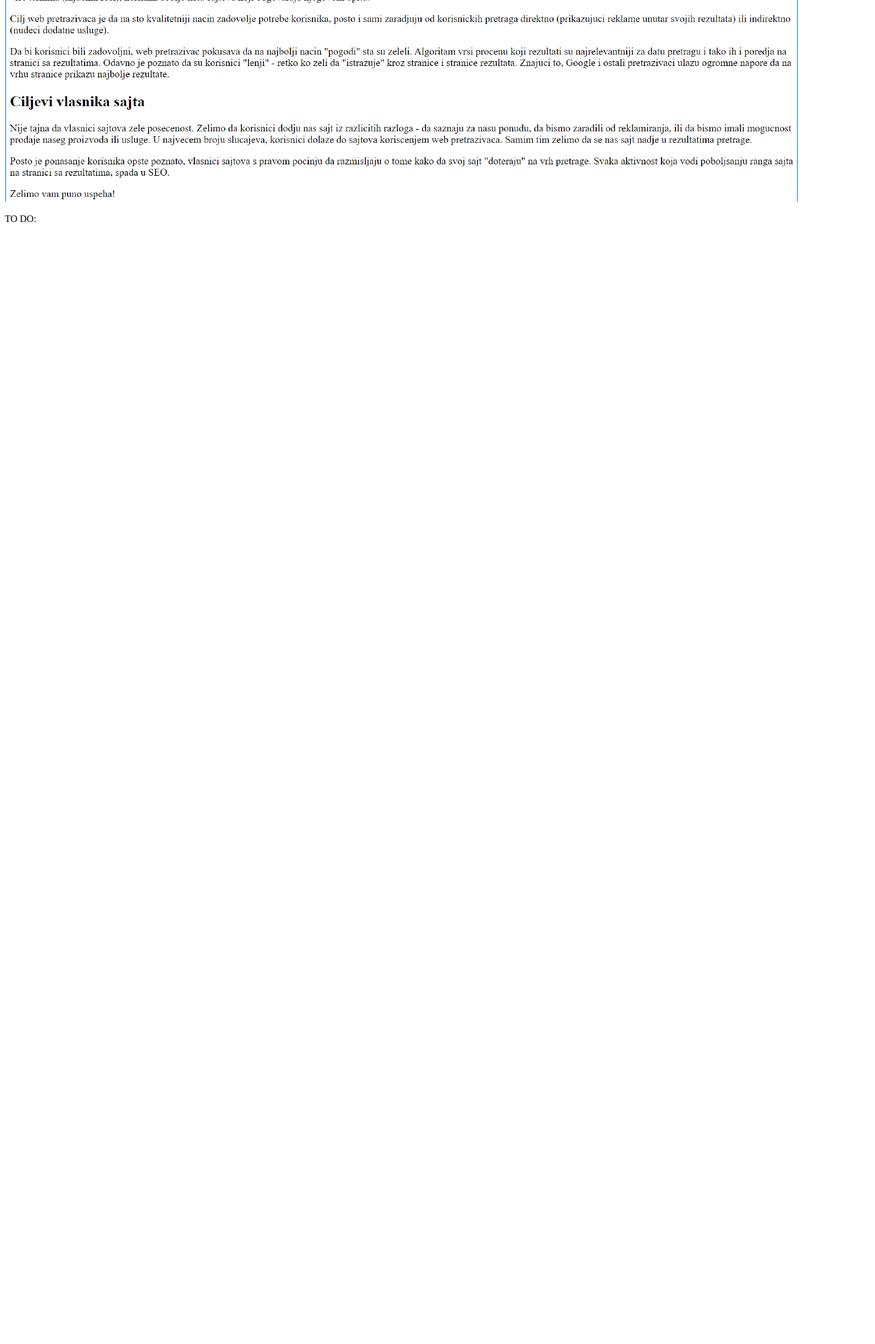
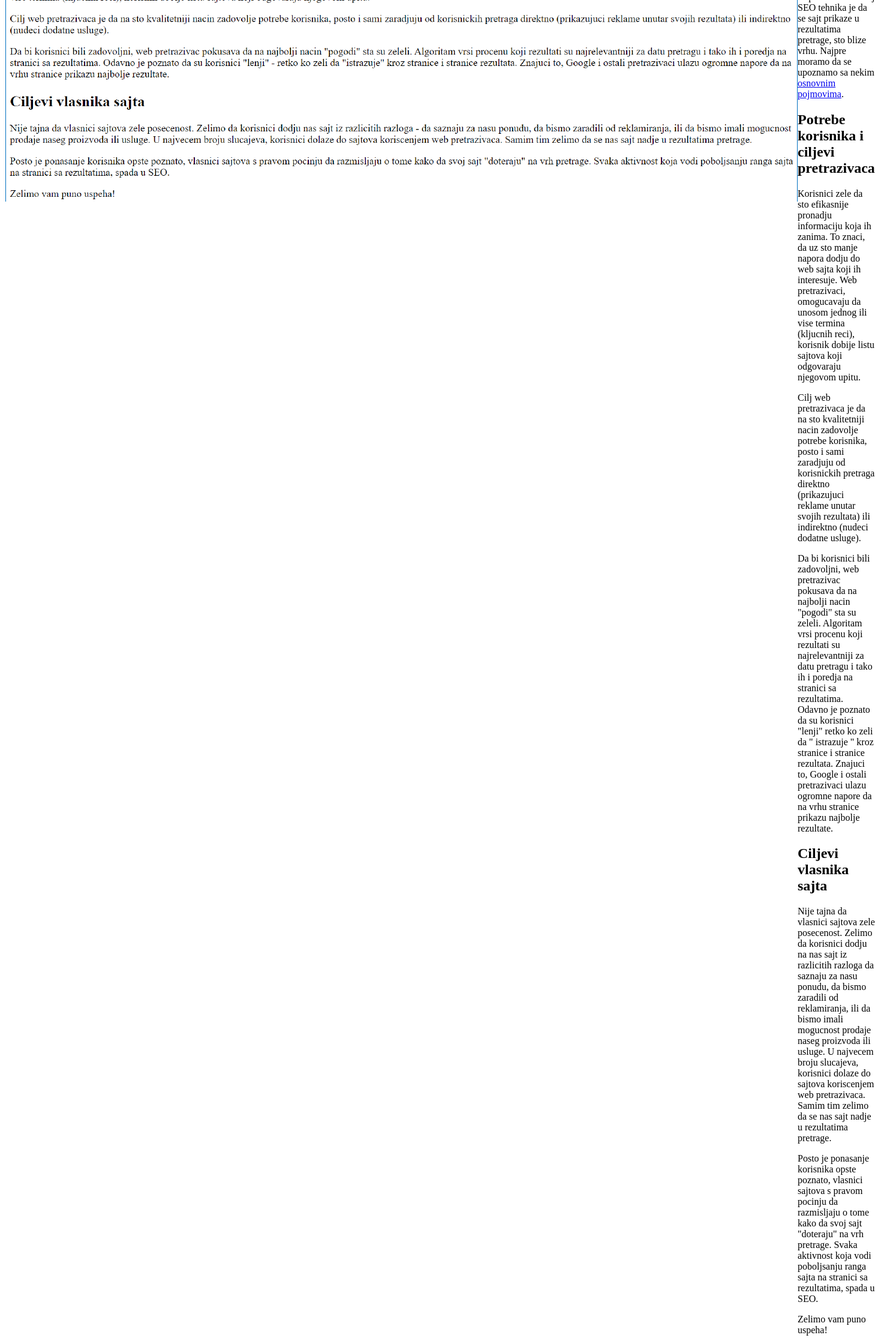
Before and after one commit to jugoslavjeftenic/brains-react, a React (Create React App) app in the folder t01/omni/: page /html_assignment/zad6 in a window 1280 px wide. Shown: the part 360-2600 px from the top of the page at 60% size, 1459 px wide, since content can reach past the window. Before the commit the page ends 800 px from the top, so only its background shows below. Built offline with nearby package versions, Linux system fonts and the light colour scheme.

Commit message:
Zavrsen HTML zadatak 6.

```diff
--- a/t01/omni/src/html_assignments/Zadatak_J6.js
+++ b/t01/omni/src/html_assignments/Zadatak_J6.js
@@ -32,10 +32,51 @@ const Zadatak_J6 = () => {
       <div className="zad_container">
         <div>
           <p> Prikazati tekst kao što je na slici: </p>
-          <img src={slika} />
+          <img src={slika} alt="" />
         </div>
-        <div>{/* to do: ovde strukturirati tekst */}</div>
-        <p> TO DO:</p>
+        <div>
+          <br />
+          <h1>SEO praksa</h1>
+          <p>
+            SEO (Search Engine Optimization ) predstavlja marketinsku tehniku koja sa odnosi na optimizaciju sajta za pretrazivace.
+            Cilj SEO tehnika je da se sajt prikaze u rezultatima pretrage, sto blize vrhu.
+            Najpre moramo da se upoznamo sa nekim <a href="https://sr.wikipedia.org/sr el/SEO_optimalizacija_veb_sajta" target="_blank" rel="noreferrer">osnovnim pojmovima</a>.
+          </p>
+          <h2>Potrebe korisnika i ciljevi pretrazivaca</h2>
+          <p>
+            Korisnici zele da sto efikasnije pronadju informaciju koja ih zanima.
+            To znaci, da uz sto manje napora dodju do web sajta koji ih interesuje.
+            Web pretrazivaci, omogucavaju da unosom jednog ili vise termina (kljucnih reci),
+            korisnik dobije listu sajtova koji odgovaraju njegovom upitu.
+          </p>
+          <p>
+            Cilj web pretrazivaca je da na sto kvalitetniji nacin zadovolje potrebe korisnika,
+            posto i sami zaradjuju od korisnickih pretraga direktno (prikazujuci reklame unutar svojih rezultata)
+            ili indirektno (nudeci dodatne usluge).
+          </p>
+          <p>
+            Da bi korisnici bili zadovoljni, web pretrazivac pokusava da na najbolji nacin "pogodi" sta su zeleli.
+            Algoritam vrsi procenu koji rezultati su najrelevantniji za datu pretragu i tako ih i poredja na stranici sa rezultatima.
+            Odavno je poznato da su korisnici "lenji" retko ko zeli da " istrazuje " kroz stranice i stranice rezultata.
+            Znajuci to, Google i ostali pretrazivaci ulazu ogromne napore da na vrhu stranice prikazu najbolje rezultate.
+          </p>
+          <h2>Ciljevi vlasnika sajta</h2>
+          <p>
+            Nije tajna da vlasnici sajtova zele posecenost.
+            Zelimo da korisnici dodju na nas sajt iz razlicitih razloga da saznaju za nasu ponudu,
+            da bismo zaradili od reklamiranja, ili da bismo imali mogucnost prodaje naseg proizvoda ili usluge.
+            U najvecem broju slucajeva, korisnici dolaze do sajtova koriscenjem web pretrazivaca.
+            Samim tim zelimo da se nas sajt nadje u rezultatima pretrage.
+          </p>
+          <p>
+            Posto je ponasanje korisnika opste poznato,
+            vlasnici sajtova s pravom pocinju da razmisljaju o tome kako da svoj sajt "doteraju" na vrh pretrage.
+            Svaka aktivnost koja vodi poboljsanju ranga sajta na stranici sa rezultatima, spada u SEO.
+          </p>
+          <p>
+            Zelimo vam puno uspeha!
+          </p>
+        </div>
       </div>
     </div>
   );
```
